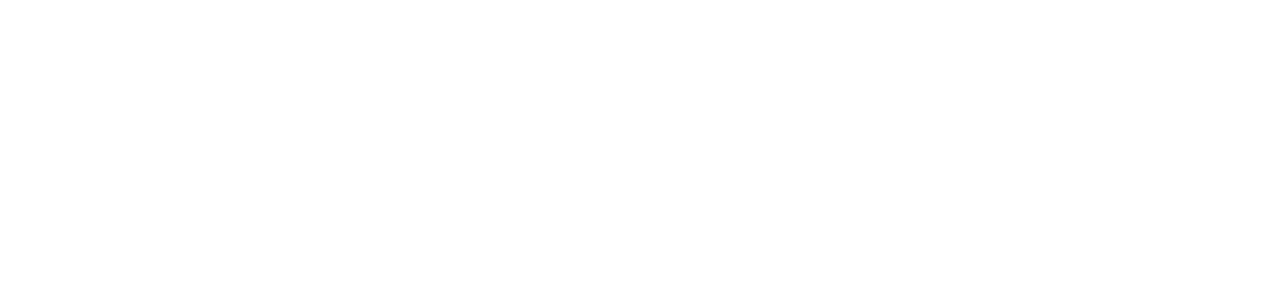
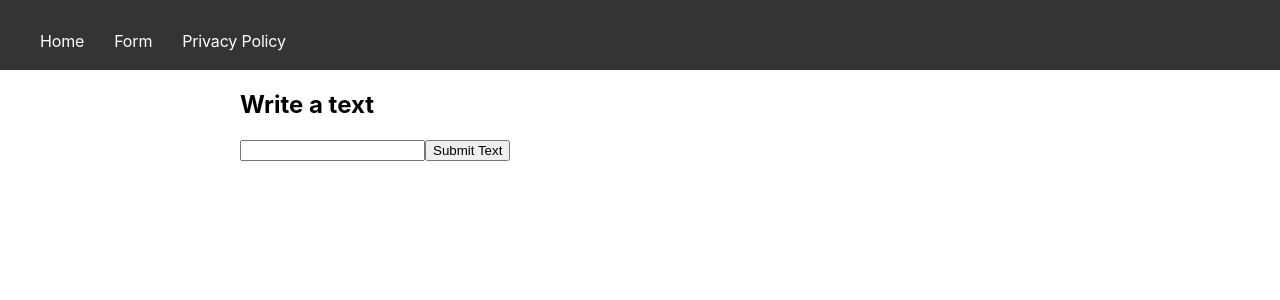
Before and after one commit to zarrinan/NLP_Support_Groups_FE, a React (Create React App) app: page /form in a window 1280 px wide. Shown: the top 300 px of the page. Built offline with nearby package versions, Linux system fonts and the light colour scheme.

Commit message:
Add form, service api

```diff
--- a/package.json
+++ b/package.json
@@ -3,6 +3,7 @@
   "version": "0.1.0",
   "private": true,
   "dependencies": {
+    "axios": "^0.18.0",
     "firebase-tools": "^6.7.1",
     "react": "^16.8.6",
     "react-dom": "^16.8.6",
--- a/src/App.js
+++ b/src/App.js
@@ -2,12 +2,16 @@
 import { Route } from 'react-router-dom';
 import Home from './Home'
 import Privacy from './Privacy'
+import Navigation from './Navigation'
+import Form from './Form'
 import './App.css';
 
 function App() {
   return (
     <div >
+      <Navigation />
       <Route exact path='/privacy' component={Privacy} />
+      <Route exact path='/form' component={Form} />
       <Route exact path='/' component={Home} />
     </div>
   );
--- /dev/null
+++ b/src/Form.js
@@ -0,0 +1,54 @@
+import React, { Component } from 'react';
+import fakeUrl from './services/api'
+import fetchGroups from './services/api'
+
+
+class Form extends Component {
+
+  constructor(props) {
+    super(props);
+
+    this.state = {
+      text: '',
+      groups: []
+    };
+
+    this.handleChange = this.handleChange.bind(this);
+    this.handleSubmit = this.handleSubmit.bind(this);
+  }
+
+
+  handleSubmit(ev) {
+    ev.preventDefault();
+    this.props.onSubmit(this.state.text);
+  }
+
+  handleChange(ev) {
+    const { name, value } = ev.target;
+    this.setState({
+      [name]: value
+    });
+  }
+
+  render() {
+    const { groups } = this.props;
+
+    return (
+      <div>
+      <div className='privacy'>
+        <h2>Write a text</h2>
+        <form onSubmit={this.handleSubmit} >
+          <input
+            type="text"
+            name="text"
+            value={this.state.text}
+            onChange={this.handleChange} />
+          <input type="submit" value="Submit Text" />
+        </form>
+      </div>
+      </div>
+    );
+  }
+}
+
+export default Form;
--- a/src/Home.js
+++ b/src/Home.js
@@ -1,12 +1,10 @@
 import React from 'react';
-import Navigation from './Navigation'
 
 export default class Home extends React.Component {
 
   render() {
     return (
       <div>
-        <Navigation />
         <h1 className='header-description'>NLP Support Groups Finder</h1>
         <p className='project-description'>This is a school Data Science project at the early development stage.
         The mission of the project is to help people with emotional issues to find
--- a/src/Navigation.js
+++ b/src/Navigation.js
@@ -8,6 +8,7 @@
       <div className='navContainer'>
         <ul>
           <li><Link className='link' to='/'>Home</Link></li>
+          <li><Link className='link' to='/form'>Form</Link></li>
           <li><Link className='link' to='/privacy'>Privacy Policy</Link></li>
         </ul>
       </div>
--- a/src/Privacy.js
+++ b/src/Privacy.js
@@ -1,11 +1,9 @@
 import React, { Component } from 'react';
-import Navigation from './Navigation'
 
 export default class Privacy extends Component {
   render() {
     return (
       <div>
-        <Navigation />
         <div className='privacy'>
         <h1>Welcome to our Privacy Policy</h1>
         <h3>Your privacy is critically important to us.</h3>
--- /dev/null
+++ b/src/services/api.js
@@ -0,0 +1,17 @@
+import axios from 'axios';
+
+const MODEL_URL = 'http://nlpsgf01-env.2nmjf6gsak.us-east-2.elasticbeanstalk.com/';
+
+function checkStatus(res) {
+  if (!res.ok) {
+    throw new Error(res.statusText);
+  }
+  return res.json();
+}
+
+export default function fetchGroups() {
+  return axios.get(`${MODEL_URL}`)
+    .then(checkStatus)
+    .then(res => res.json())
+    .then(json => console.log(json))
+}
```
Also changed, not shown: 1 other file (tests, documents, lock files or other folders).
